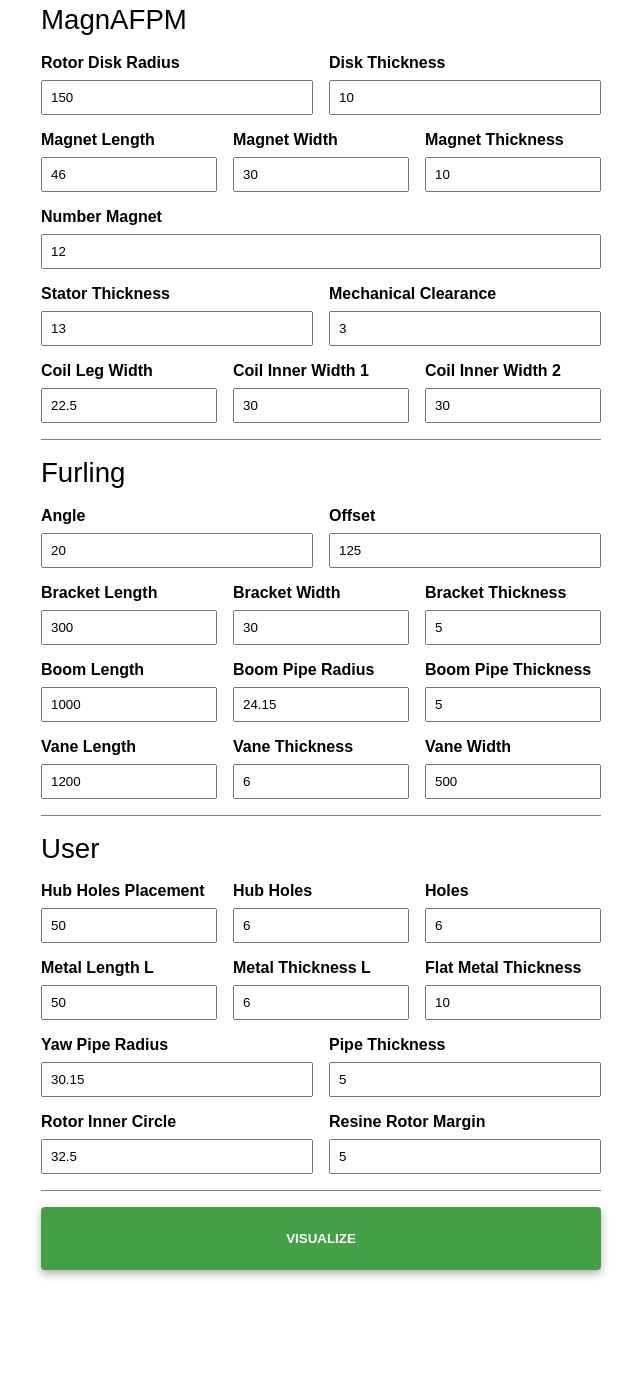
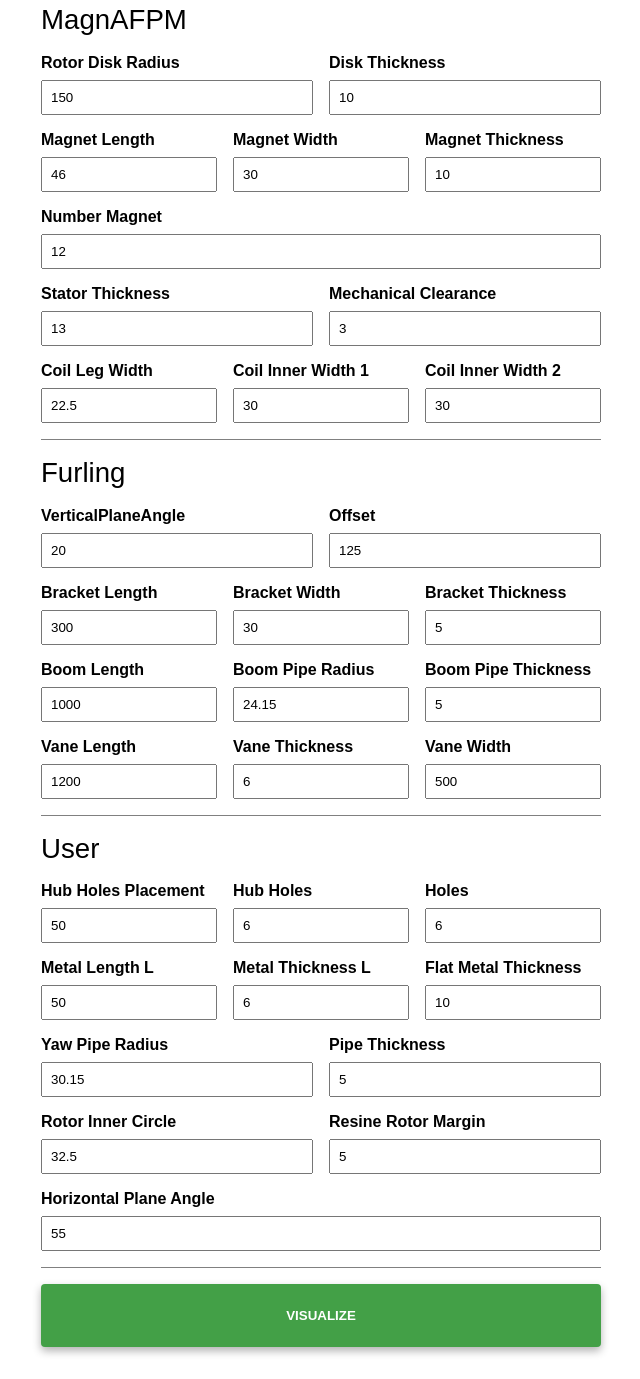
Before and after one commit to gbroques/openafpm-cad-desktop-app, an Electron app: page public/index.html in a window 800 px wide. Shown: the part 203-1582 px from the top of the page, without its empty margins (79-719 px from the left). Before the commit the page ends 1505 px from the top, so only its background shows below. Drawn offline with Linux system fonts and the light colour scheme.

Commit message:
Rename Angle to VerticalPlaneAngle
Add HorizontalPlaneAngle user parameter

```diff
--- a/public/index.html
+++ b/public/index.html
@@ -271,8 +271,8 @@
                     <legend>Furling</legend>
                     <section>
                         <label>
-                            Angle
-                            <input type="text" name="Angle">
+                            VerticalPlaneAngle
+                            <input type="text" name="VerticalPlaneAngle">
                         </label>
                         <label>
                             Offset
@@ -372,6 +372,12 @@
                             <input type="text" name="ResineRotorMargin">
                         </label>
                     </section>
+                    <section>
+                        <label>
+                            Horizontal Plane Angle
+                            <input type="text" name="HorizontalPlaneAngle">
+                        </label>
+                    </section>
                 </fieldset>
                 <div id="error-banner" style="display: none; opacity: 0;">
                     <div style="display: flex; align-items: center">
@@ -442,7 +448,7 @@
                     'MechanicalClearance': 3
                 },
                 'furling': {
-                    'Angle': 20,
+                    'VerticalPlaneAngle': 20,
                     'BracketLength': 300,
                     'BracketWidth': 30,
                     'BracketThickness': 5,
@@ -464,7 +470,8 @@
                     'YawPipeRadius': 30.15,
                     'PipeThickness': 5,
                     'ResineRotorMargin': 5,
-                    'HubHoles': 6
+                    'HubHoles': 6,
+                    'HorizontalPlaneAngle': 55
                 }
             },
             [WindTurbine.H_SHAPE]: {
@@ -482,7 +489,7 @@
                     'MechanicalClearance': 3
                 },
                 'furling': {
-                    'Angle': 20,
+                    'VerticalPlaneAngle': 20,
                     'BracketLength': 300,
                     'BracketWidth': 30,
                     'BracketThickness': 5,
@@ -504,7 +511,8 @@
                     'YawPipeRadius': 44.5,
                     'PipeThickness': 5,
                     'ResineRotorMargin': 5,
-                    'HubHoles': 7
+                    'HubHoles': 7,
+                    'HorizontalPlaneAngle': 55
                 }
             },
             [WindTurbine.STAR_SHAPE]: {
@@ -522,7 +530,7 @@
                     'MechanicalClearance': 3
                 },
                 'furling': {
-                    'Angle': 15,
+                    'VerticalPlaneAngle': 15,
                     'BracketLength': 600,
                     'BracketWidth': 50,
                     'BracketThickness': 6,
@@ -544,7 +552,8 @@
                     'YawPipeRadius': 57.15,
                     'PipeThickness': 5,
                     'ResineRotorMargin': 5,
-                    'HubHoles': 8
+                    'HubHoles': 8,
+                    'HorizontalPlaneAngle': 55
                 }
             }
         };
--- a/src/server.js
+++ b/src/server.js
@@ -30,7 +30,7 @@ const groupByKey = {
     'MechanicalClearance': 'magnafpm',
 
     // furling
-    'Angle': 'furling',
+    'VerticalPlaneAngle': 'furling',
     'BracketLength': 'furling',
     'BracketWidth': 'furling',
     'BracketThickness': 'furling',
@@ -52,7 +52,8 @@ const groupByKey = {
     'YawPipeRadius': 'user',
     'PipeThickness': 'user',
     'ResineRotorMargin': 'user',
-    'HubHoles': 'user'
+    'HubHoles': 'user',
+    'HorizontalPlaneAngle': 'user'
 };
 
 app.use('/visualize', (req, res) => {
```
